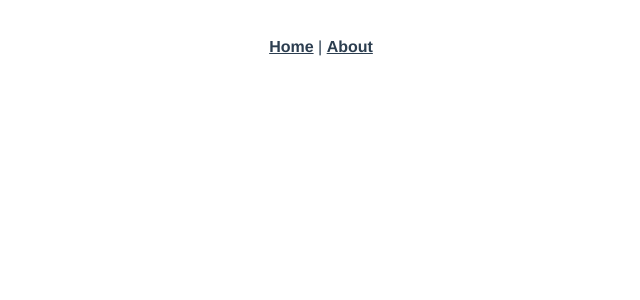
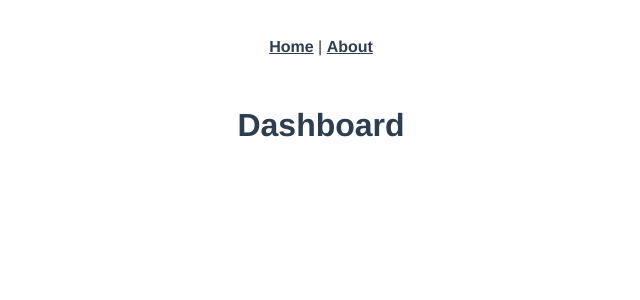
Before and after one commit to CarolLi05/Hex-vue-week7, a Vue app: page /#/admin in a window 1280 px wide. Before the commit this address had no page. Shown: the top 300 px of the page, without its empty margins (319-959 px from the left). Built offline with nearby package versions, Linux system fonts and the light colour scheme.

Commit message:
新增前後台路由

```diff
--- a/src/router/index.js
+++ b/src/router/index.js
@@ -2,18 +2,28 @@ import { createRouter, createWebHashHistory } from 'vue-router'
 import HomeView from '../views/HomeView.vue'
 
 const routes = [
+  // {
+  //   path: '/about',
+  //   name: 'about',
+  //   // route level code-splitting
+  //   // this generates a separate chunk (about.[hash].js) for this route
+  //   // which is lazy-loaded when the route is visited.
+  //   component: () => import(/* webpackChunkName: "about" */ '../views/AboutView.vue')
+  // },
   {
     path: '/',
-    name: 'home',
-    component: HomeView
+    component: () => import('../views/front/FrontView.vue'),
+    children: [
+      {
+        path: '',
+        name: 'home',
+        component: HomeView
+      }
+    ]
   },
   {
-    path: '/about',
-    name: 'about',
-    // route level code-splitting
-    // this generates a separate chunk (about.[hash].js) for this route
-    // which is lazy-loaded when the route is visited.
-    component: () => import(/* webpackChunkName: "about" */ '../views/AboutView.vue')
+    path: '/admin',
+    component: () => import('../views/dashboard/DashboardView.vue')
   }
 ]
 
--- /dev/null
+++ b/src/views/dashboard/DashboardView.vue
@@ -0,0 +1,3 @@
+<template>
+  <h1>Dashboard</h1>
+</template>
--- /dev/null
+++ b/src/views/front/FrontView.vue
@@ -0,0 +1,4 @@
+<template>
+  <h2>Front</h2>
+  <router-view></router-view>
+</template>
```
Also changed, not shown: src/views/DashboardView.vue (deleted), src/views/FrontView.vue (deleted).
